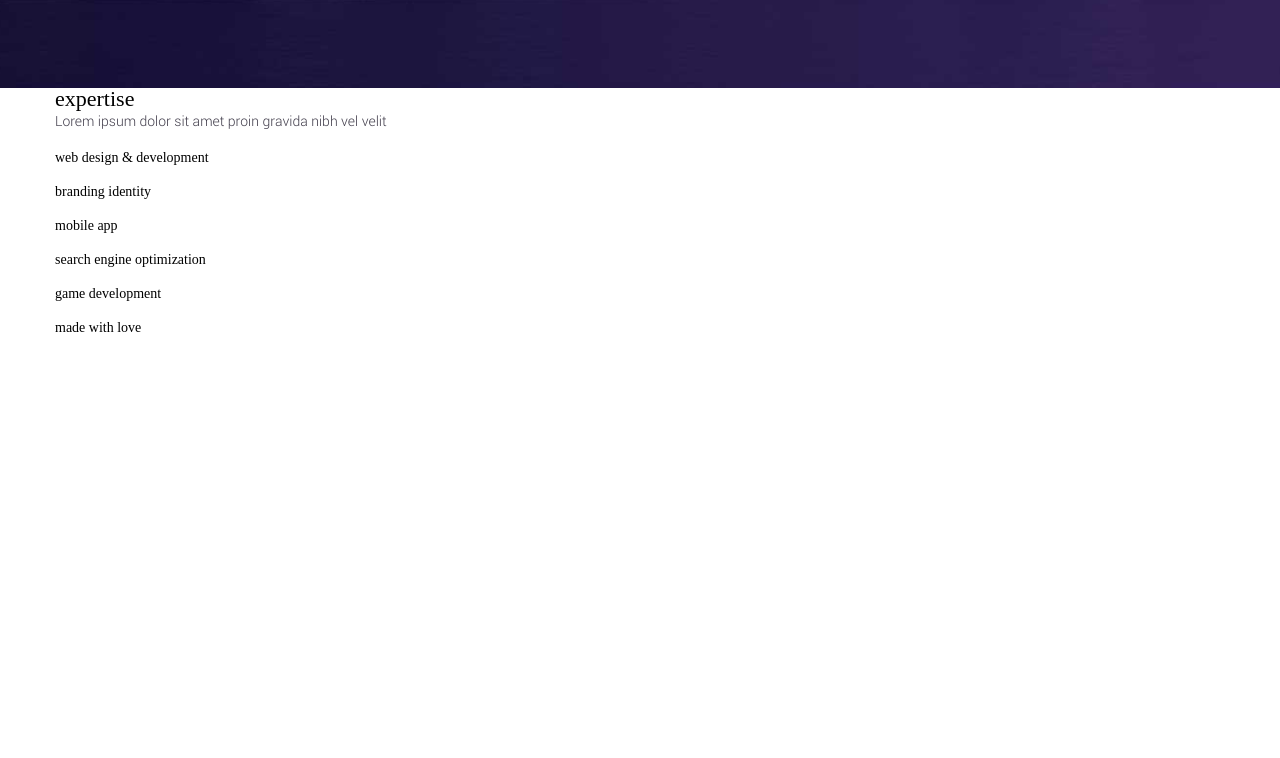
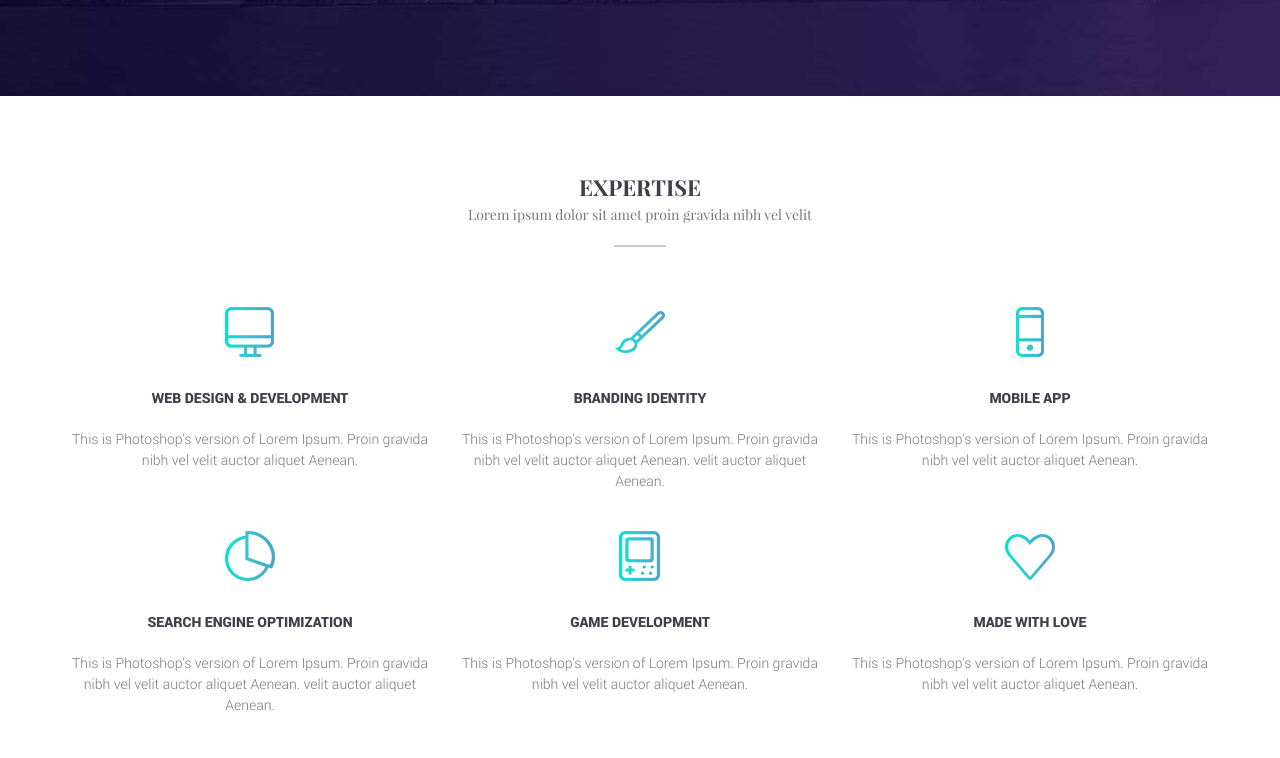
Before and after one commit to ErWinDonovan/Tajam, a plain HTML site: page index.html in a window 1280 px wide. Shown: the part 1511-2269 px from the top of the page. Before the commit the page ends 1866 px from the top, so only its background shows below. Drawn offline with Linux system fonts and the light colour scheme; a web font is replaced by a local one.

Commit message:
expertise

```diff
--- a/index.html
+++ b/index.html
@@ -69,40 +69,40 @@
 		<div class="container">
 			<div class="row">
 				<div class="expert-head">
-			<h2>expertise</h2>
+					<h2>Expertise</h2>
 					<p>Lorem ipsum dolor sit amet proin gravida nibh vel velit</p>
 				</div>
 			</div>
 			<div class="row">
-			<div class="expert-content border1">
+				<div class="expert-content col-sm-6 col-md-4 border">
 					<div class="expert-icon"></div>
-				<h4>web design & development</h4>
-				<p></p>
+					<h4>Web design & development</h4>
+					<p>This is Photoshop's version  of Lorem Ipsum. Proin gravida nibh vel 	velit auctor aliquet Aenean.</p>
 				</div>
-			<div class="expert-content border2">
-				<div class="expert-icon"></div>
-				<h4>branding identity</h4>
-				<p></p>
+				<div class="expert-content col-sm-6 col-md-4 border">
+					<div class="expert-icon pen"></div>
+					<h4>Branding identity</h4>
+					<p>This is Photoshop's version  of Lorem Ipsum. Proin gravida nibh vel 	velit auctor aliquet Aenean. velit auctor aliquet Aenean.</p>
 				</div>
-			<div class="expert-content border3">
-				<div class="expert-icon"></div>
-				<h4>mobile app</h4>
-				<p></p>
+				<div class="expert-content col-sm-6 col-md-4 border">
+					<div class="expert-icon mobile"></div>
+					<h4>Mobile app</h4>
+					<p>This is Photoshop's version  of Lorem Ipsum. Proin gravida nibh vel 	velit auctor aliquet Aenean.</p>
 				</div>
-			<div class="expert-content border4">
-				<div class="expert-icon"></div>
-				<h4>search engine optimization</h4>
-				<p></p>
+				<div class="expert-content col-sm-6 col-md-4 border">
+					<div class="expert-icon stats"></div>
+					<h4>Search engine optimization</h4>
+					<p>This is Photoshop's version  of Lorem Ipsum. Proin gravida nibh vel 	velit auctor aliquet Aenean. velit auctor aliquet Aenean.</p>
 				</div>
-			<div class="expert-content border5">
-				<div class="expert-icon"></div>
-				<h4>game development</h4>
-				<p></p>
+				<div class="expert-content col-sm-6 col-md-4 border">
+					<div class="expert-icon game"></div>
+					<h4>Game development</h4>
+					<p>This is Photoshop's version  of Lorem Ipsum. Proin gravida nibh vel 	velit auctor aliquet Aenean.</p>
 				</div>
-			<div class="expert-content border6">
-				<div class="expert-icon"></div>
-				<h4>made with love</h4>
-				<p></p>
+				<div class="expert-content col-sm-6 col-md-4 border">
+					<div class="expert-icon heart"></div>
+					<h4>Made with love</h4>
+					<p>This is Photoshop's version  of Lorem Ipsum. Proin gravida nibh vel 	velit auctor aliquet Aenean.</p>
 				</div>
 			</div>
 		</div>
--- a/sass/_settings.scss
+++ b/sass/_settings.scss
@@ -89,6 +89,6 @@ $hammer: 'Hammersmith One', Arial, sans-serif;
 
 $cyan: #00e0d0;
 $white: #FFF; // TEXT WHITE
-$gray: #413d4b; //TEXT GRAY
-$purple: rgba(11,6,49,.85); //BACKGROUND
+$gray: #78777b; //TEXT GRAY
+$purple: #413d4b; // HEADINGS COLOR
 $orange: #FF7400; //HOVER
--- a/sass/base/_base.scss
+++ b/sass/base/_base.scss
@@ -7,21 +7,31 @@ h1 {
 	line-height: 48px;
 	font-family: $play-black;
 	margin-bottom: 20px;
-	color: $gray;
+	color: $purple;
 }
 
 h2 {
 	font-size: 22px;
+	line-height: 33px;
+	color: $purple;
+	font-family: $play-bold;
+	text-transform: uppercase;
 }
 
 h3 {
 	font-size: 16px;
+	line-height: 24px;
 	font-family: $rob-black;
 	text-transform: uppercase;
 }
 
 h4 {
 	font-size: 14px;
+	line-height: 21px;
+	font-family: $rob-black;
+	text-transform: uppercase;
+	color: $purple;
+	margin-bottom: 20px;
 }
 
 p {
--- /dev/null
+++ b/sass/modules/_expertise.scss
@@ -0,0 +1,116 @@
+.expertise {
+	text-align: center;
+	.row {
+		&:first-child {
+			margin-top: 75px;
+		}
+		&:last-child {
+			margin-bottom: 25px;
+		}
+	}
+}
+
+.expert-head {
+	p {
+		font-family: $play-regular;
+		margin-bottom: 60px;
+		&:after {
+			content: "";
+			display: block;
+			margin-left: auto;
+			margin-right: auto;
+			margin-top: 20px;
+			width: 50px;
+			border: 1px solid #ccc;
+		}
+	}
+}
+
+.expert-content {
+	p {
+		margin-bottom: 40px;
+	}
+	&:nth-child(4) {
+		content: "";
+		display: table;
+		clear: both;
+	}
+	@media (max-width: 992px){
+		&:nth-child(4) {
+		content: "";
+		display: table;
+		clear: none;
+		}
+	}
+}
+
+
+///////////
+///ICONS///
+///////////
+
+.expert-icon {
+	width: 50px;
+	height: 50px;
+	margin-left: auto;
+	margin-right: auto;
+	margin-bottom: 30px;
+	background-image: url(../img/expertise.png);
+}
+
+.pen {
+	background-position: 0 -50px;
+}
+
+.mobile {
+	background-position: 0 -100px;
+}
+
+.stats {
+	background-position: 0 -152px;
+}
+
+.game {
+	background-position: 0 -204px;
+}
+
+.heart {
+	background-position: 0 -254px;
+}
+
+///////////
+//BORDERS//
+///////////
+
+//.border {
+//	&:nth-child(-n+3) {
+//		border-bottom: 1px solid #ccc;
+//	}
+//	&:nth-child(-3n+5) {
+//		border-left: 1px solid #ccc;
+//		border-right: 1px solid #ccc;
+//	}
+//	@media (max-width: 992px) {
+//		&:nth-child(-n+3),
+//		&:nth-child(-3n+5) {
+//			border: 0px;
+//		}
+//		&:nth-child(odd) {
+//			border-right: 1px solid #ccc;
+//		}
+//		&:nth-child(-n+4) {
+//			border-bottom: 1px solid #ccc;
+//		}
+//	}
+//		@media (max-width: 767px) {
+//		&:nth-child(-n+3),
+//		&:nth-child(-3n+5),
+//		&:nth-child(odd),
+//		&:nth-child(-n+4)  {
+//			border: 0px;
+//		}
+//		&:nth-child(-n+5){
+//			border-bottom: 1px solid #ccc;
+//		}
+//	}
+//}
--- a/sass/modules/_home.scss
+++ b/sass/modules/_home.scss
@@ -12,7 +12,6 @@
 			display: block;
 			width: 50px;
 			border: 1px solid $cyan;
-			margin-bottom: 20px;
 			margin-top: 20px;
 
 			}
@@ -29,7 +28,7 @@
 	margin-top: 200px;
 	margin-bottom: 200px;
 	width: 60%;
-	@media (max-width: 900px) {
+	@media (max-width: 992px) {
 		margin-left: auto;
 		margin-right: auto;
 		margin-top: 100px;
--- a/sass/modules/_story.scss
+++ b/sass/modules/_story.scss
@@ -2,7 +2,7 @@
 	.row {
 	margin-top: 100px;
 	margin-bottom: 100px;
-	@media (max-width: 768px) {
+	@media (max-width: 767px) {
 		margin-top: 50px;
 		margin-bottom: 50px;
 		}
--- a/sass/modules/_watch.scss
+++ b/sass/modules/_watch.scss
@@ -5,7 +5,7 @@
 	.row {
 	margin-top: 200px;
 	margin-bottom: 200px;
-	@media (max-width: 768px) {
+	@media (max-width: 767px) {
 		margin-top: 100px;
 		margin-bottom: 100px;
 		}
--- a/sass/style.scss
+++ b/sass/style.scss
@@ -7,5 +7,6 @@
 @import "modules/home";
 @import "modules/story";
 @import "modules/watch";
+@import "modules/expertise";
 
 @import "modules/button";
```
Also changed, not shown: css/style.css, img/expertise.png (added). Lines whose indentation alone changed are shown as unchanged.
